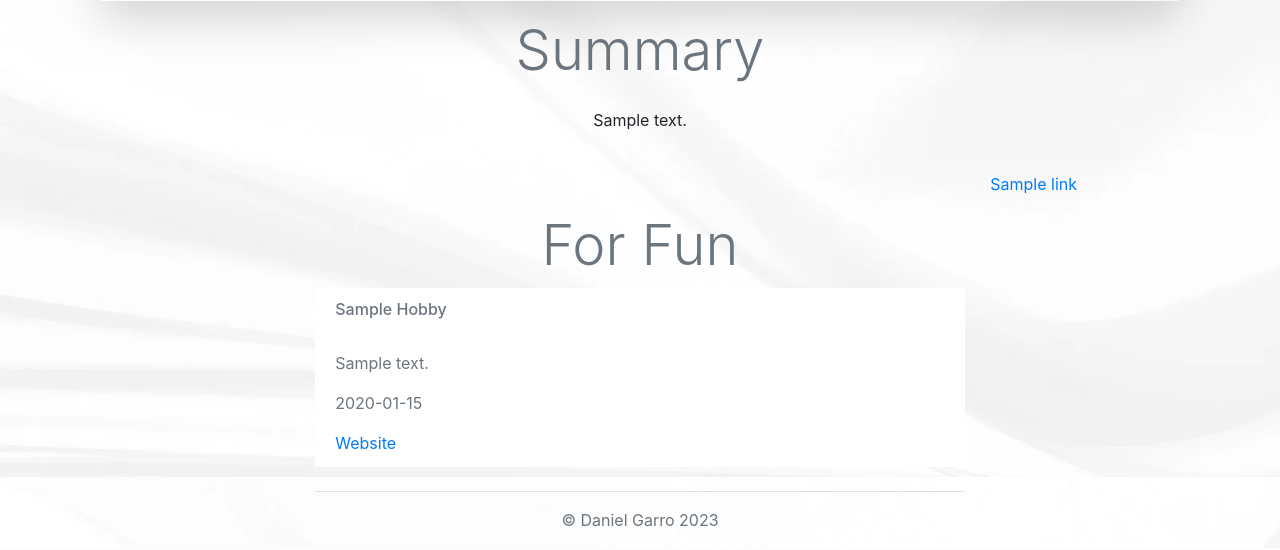
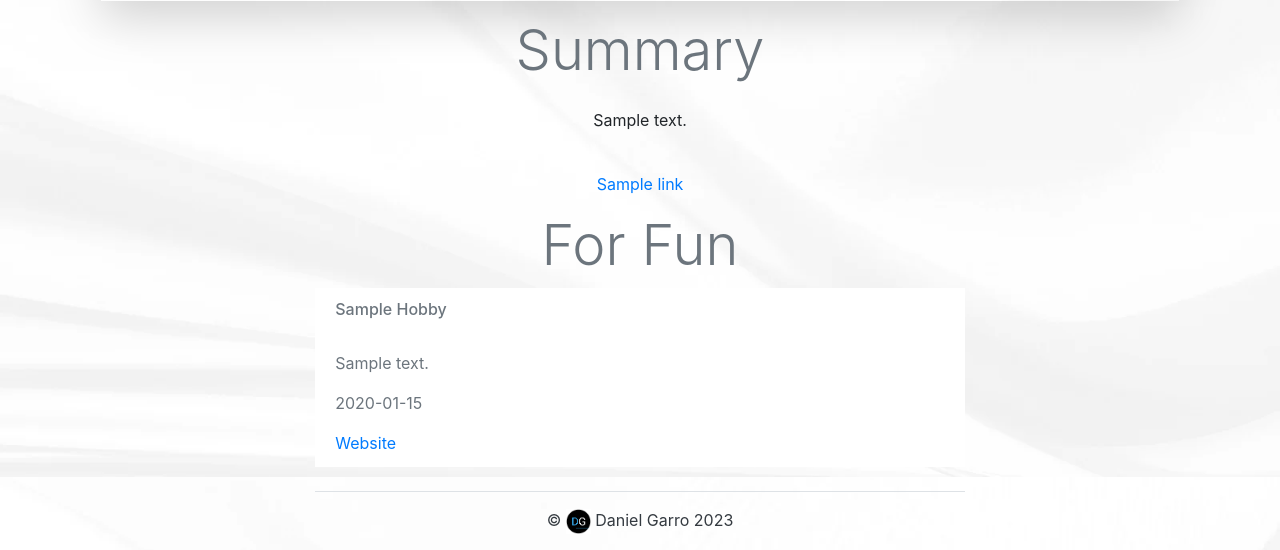
Before and after one commit to dannynow6/my_profile_django, a Django app: template history/templates/history/about.html in a window 1280 px wide. Shown: the part 323-873 px from the top of the page. Before the commit the page ends 850 px from the top, so only its background shows below. Run offline with Django 3.2, Linux system fonts and the light colour scheme; the template is opened without the code that fills it: most values are stand-ins (such as "Sample title", 1, 10 or a date in 2020); some libraries are stand-ins or nearby versions.

Commit message:
adjusted site footer, revised layout of about.html

```diff
--- a/history/templates/history/about.html
+++ b/history/templates/history/about.html
@@ -22,9 +22,11 @@
             {{ summary.text }}
         </div>
         <br />
+        <p class="text-muted text-center">
         {% for link in links %}
-            <p class="text-muted text-right pr-3"><a class="my-navs" href="{{ link.url }}" target="_blank">{{ link.name }}</a></p>
+            <a class="my-navs-about" href="{{ link.url }}" target="_blank">{{ link.name }}</a>
         {% endfor %}
+        </p>
     </article>
 <div class="container w-75">
     <article>
--- a/portfolio/templates/portfolio/base.html
+++ b/portfolio/templates/portfolio/base.html
@@ -47,8 +47,8 @@
             {% block content %}{% endblock content %}
             <br />
             <div class="container w-75">
-                <footer class="text-center text-secondary border-top border-muted pt-3">
-                    &copy; Daniel Garro 2023
+                <footer class="text-center text-dark border-top border-muted pt-3">
+                    &copy; <img src="{% static 'img/logo.png' %}" width="25" height="25" class="d-inline-block"> Daniel Garro 2023
                 </footer>
             </div>
         </main>
--- /dev/null
+++ b/requirements.txt
@@ -0,0 +1,5 @@
+# fontawesomefree=6.3.0
+django-bootstrap4=22.3
+reportlab=3.6.12
+Pillow=9.4.0
+Django=4.1.6
--- a/static/css/styles.css
+++ b/static/css/styles.css
@@ -24,3 +24,16 @@
     background-color: rgb(24, 184, 247);
     text-decoration: none;
 }
+
+.my-navs-about {
+    text-decoration: none;
+    outline: none;
+    padding-left: 5px;
+    padding-right: 5px;
+}
+
+.my-navs-about:hover {
+    color: white;
+    background-color:rgb(24, 184, 247);
+    text-decoration: none;
+}
```
